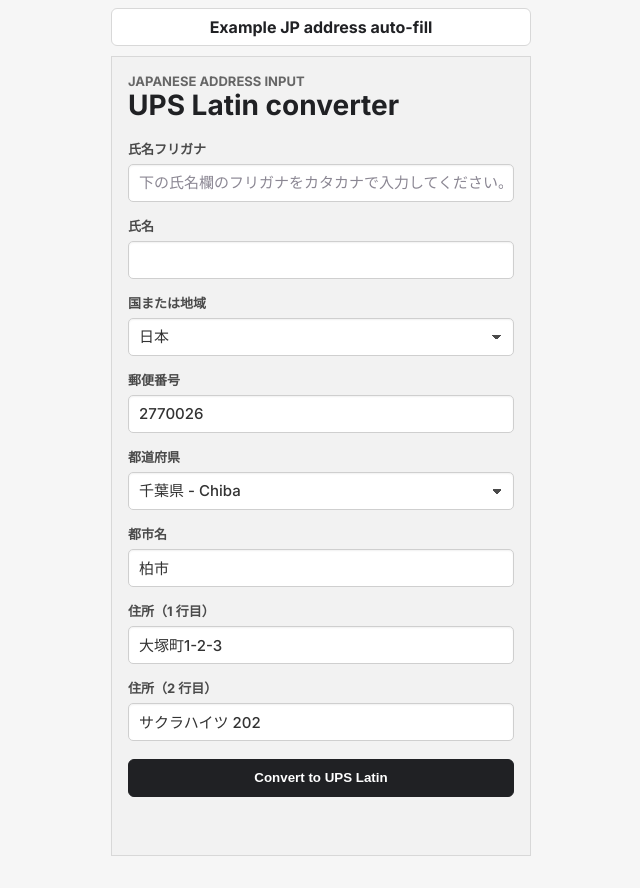
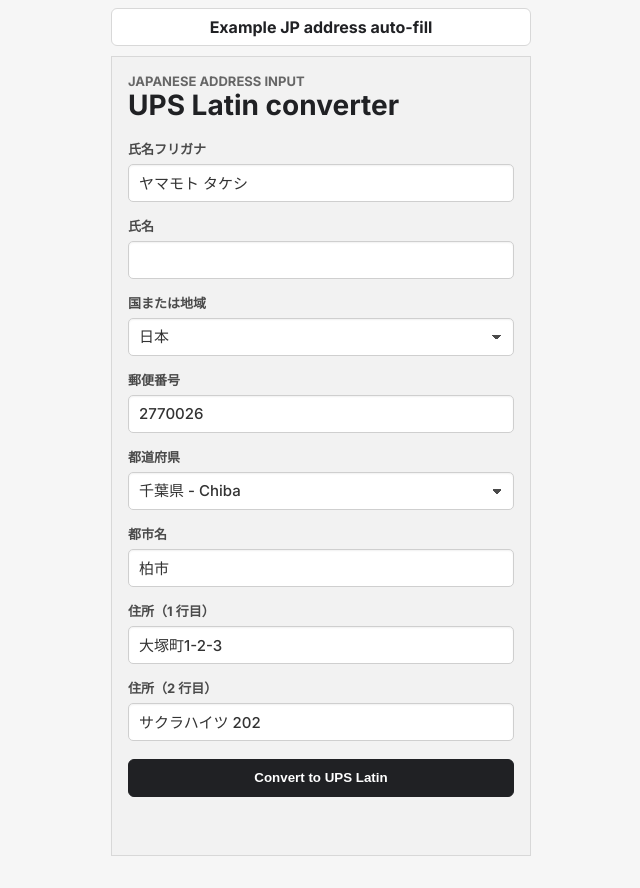
Before and after one commit to noriyuk1/jp-latin, a Next.js app: page / in a window 1280 px wide. Shown: the whole page, without its empty margins (319-959 px from the left). Built offline with nearby package versions, Linux system fonts and the light colour scheme.

Commit message:
Set default kana name

```diff
--- a/app/admin/address-conversions/new/page.tsx
+++ b/app/admin/address-conversions/new/page.tsx
@@ -19,6 +19,7 @@
               autoComplete="off"
               placeholder="下の氏名欄のフリガナをカタカナで入力してください。"
               required
+              defaultValue="ヤマモト タケシ"
             />
           </label>
 
--- a/app/page.tsx
+++ b/app/page.tsx
@@ -184,7 +184,7 @@
               autoComplete="off"
               placeholder="下の氏名欄のフリガナをカタカナで入力してください。"
               required
-              defaultValue={value("nameKana")}
+              defaultValue={value("nameKana", "ヤマモト タケシ")}
             />
           </label>
 
```
